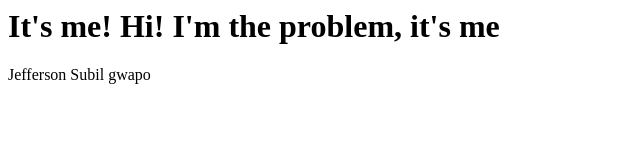
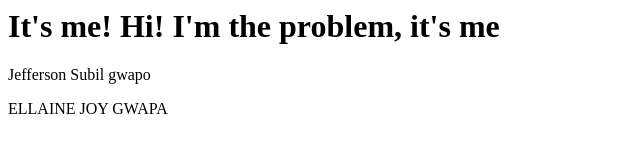
Before and after one commit to ellainejoyponte/ellainejoyponte.github.io, a plain HTML site: page index.html in a window 1280 px wide. Shown: the whole page, without its empty margins (0-640 px from the left). Drawn offline with Linux system fonts and the light colour scheme.

Commit message:
3rdcommit

```diff
--- a/index.html
+++ b/index.html
@@ -7,5 +7,6 @@
 <body>
     <h1>It's me! Hi! I'm the problem, it's me</h1>
     <p>Jefferson Subil gwapo</p>
+    <p>ELLAINE JOY GWAPA</p>
 </body>
 </html>
```
